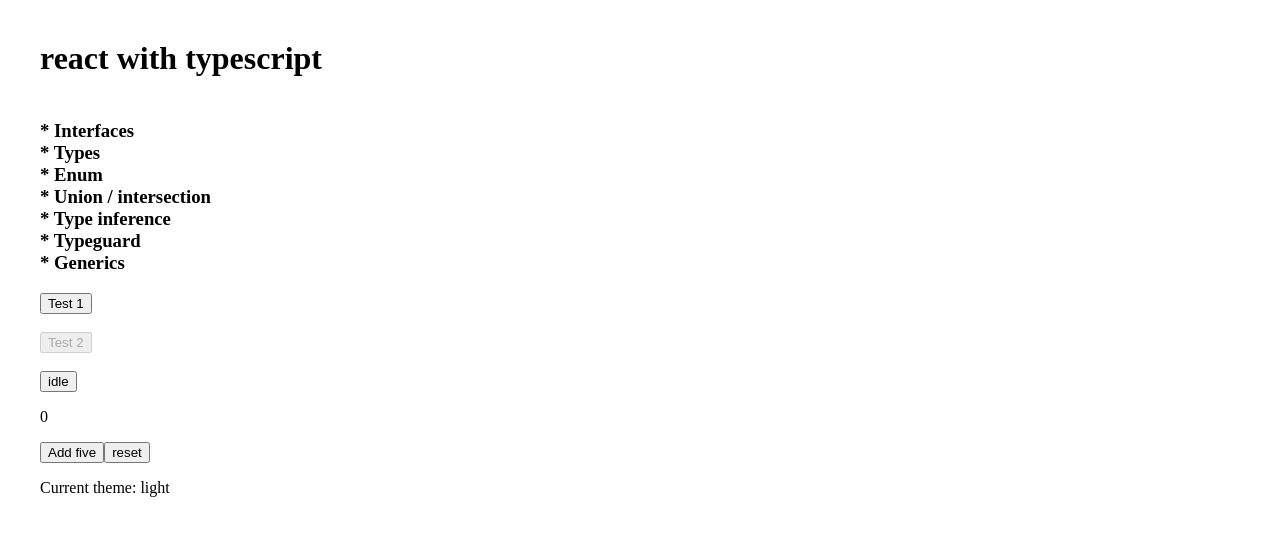
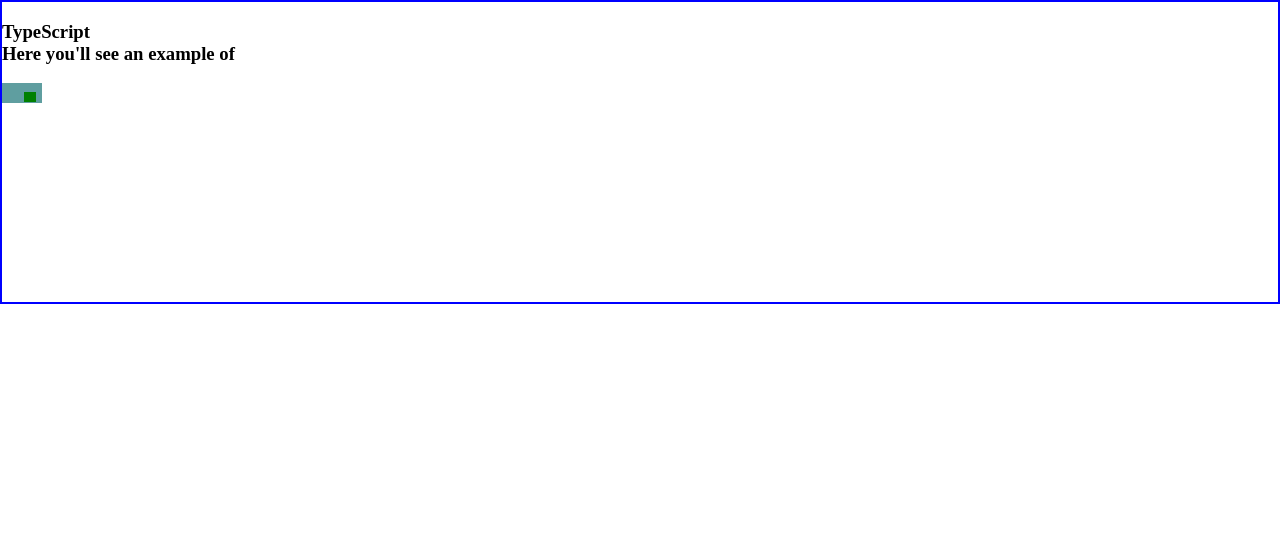
Before and after one commit to CodeDunkey/reactWithTypescript, a React (Create React App) app in the folder react-with-ts/: page / in a window 1280 px wide. Shown: the top 536 px of the page. Built offline with nearby package versions, Linux system fonts and the light colour scheme.

Commit message:
28.11.2023 10:50

```diff
--- a/react-with-ts/package.json
+++ b/react-with-ts/package.json
@@ -39,5 +39,8 @@
       "last 1 firefox version",
       "last 1 safari version"
     ]
+  },
+  "devDependencies": {
+    "sass": "^1.69.5"
   }
 }
--- a/react-with-ts/src/App.css
+++ b/react-with-ts/src/App.css
@@ -1,4 +1,4 @@
-.App {
+/* .App {
   text-align: center;
 }
 
@@ -35,4 +35,4 @@
   to {
     transform: rotate(360deg);
   }
-}
+} */
--- /dev/null
+++ b/react-with-ts/src/Page/Example1.tsx
@@ -0,0 +1,36 @@
+import '../PageStylesSCSS/button.scss'
+
+
+type choise = "one" | "two" | "three";
+
+interface Theme2 {
+    color: string
+    number: number
+    is: boolean
+}
+
+
+const openForm = ()=>{
+    return(
+        <div>
+            <button></button>
+        </div>
+    )
+}
+
+const closeForm = ()=>{
+    return(
+        <div>
+            <button></button>
+        </div>
+    )
+}
+
+export default function TypeScript(){
+    return(
+        <div>
+            <h3>TypeScript <br/>Here you'll see an example of </h3>
+            <button className="buttonclick" onClick={()=>openForm()}> <button onClick={()=>closeForm()}></button></button>
+        </div>
+    )
+}
--- a/react-with-ts/src/Page/Example3.tsx
+++ b/react-with-ts/src/Page/Example3.tsx
@@ -1,16 +1,12 @@
 import { createContext, useContext, useState } from "react";
 
 type Theme = "light"|"dark"|"system"; //A union
-interface Theme2 {
-    color: 'ligth'
 
-}
 const ThemeContext = createContext<Theme>("system");
 
 const useGetTheme = ()=> useContext(ThemeContext);
 
 
-const ex = "";
 
 let list: [number, string, boolean] = [1, "b", true] // A tuple
 console.log("list: ", list)
--- a/react-with-ts/src/Page/Main.tsx
+++ b/react-with-ts/src/Page/Main.tsx
@@ -1,4 +1,6 @@
 import { useState } from 'react';
+import TypeScript from './Example1';
+import '../PageStylesSCSS/Main.scss'
 import ReducerFunction from './Example2';
 import ContentFunction from './Example3';
 import EnumFunction from './Example4';
@@ -47,23 +49,24 @@ const TestButton3 = ()=>{
 
 export default function Main(){
     return(
-        <div>
-            <h1>react with typescript</h1>
-            <h3>
-            <br/>* Interfaces
-            <br/>* Types
-            <br/>* Enum
-            <br/>* Union / intersection
-            <br/>* Type inference
-            <br/>* Typeguard
-            <br/>* Generics
-            </h3>
-            <TestButton1 title="Test 1"/>
-            <br/><br/><TestButton2 title="Test 2" disabled={true}/>
-            <br/><br/><TestButton3/>
-            <ReducerFunction/>
-            <ContentFunction/>
-            <EnumFunction/>
+        <div className='main'>
+          <TypeScript />
         </div>
     )
 }
+//   <h1>react with typescript</h1>
+//             <h3>
+//             <br/>* Interfaces
+//             <br/>* Types
+//             <br/>* Enum
+//             <br/>* Union / intersection
+//             <br/>* Type inference
+//             <br/>* Typeguard
+//             <br/>* Generics
+//             </h3>
+//             <TestButton1 title="Test 1"/>
+//             <br/><br/><TestButton2 title="Test 2" disabled={true}/>
+//             <br/><br/><TestButton3/>
+//             <ReducerFunction/>
+//             <ContentFunction/>
+//             <EnumFunction/>
--- /dev/null
+++ b/react-with-ts/src/PageStylesSCSS/Main.scss
@@ -0,0 +1,4 @@
+.main{
+    border: 2px solid blue;
+    height: 300px;
+}
--- /dev/null
+++ b/react-with-ts/src/PageStylesSCSS/button.scss
@@ -0,0 +1,16 @@
+.buttonclick{
+    display: flex;
+    justify-content: flex-end;
+    align-items: end;
+    background-color:cadetblue;
+    border: 0px;
+    height: 20px;
+    width: 40px;
+
+    button{
+        height: 10px;
+        width: 10px;
+        border: 0px;
+        background-color: green;
+    }
+}
--- a/react-with-ts/src/index.css
+++ b/react-with-ts/src/index.css
@@ -1,5 +1,6 @@
 body {
-  margin: 40px;
+  margin: 0px;
+  padding: 0px;
 }
 /* padding: 10; */
 /* ;
@@ -10,7 +11,7 @@ body {
   -moz-osx-font-smoothing: grayscale; */
 
 
-code {
+/* code {
   font-family: source-code-pro, Menlo, Monaco, Consolas, 'Courier New',
     monospace;
-}
+} */
```
Also changed, not shown: 1 other file (tests, documents, lock files or other folders).
